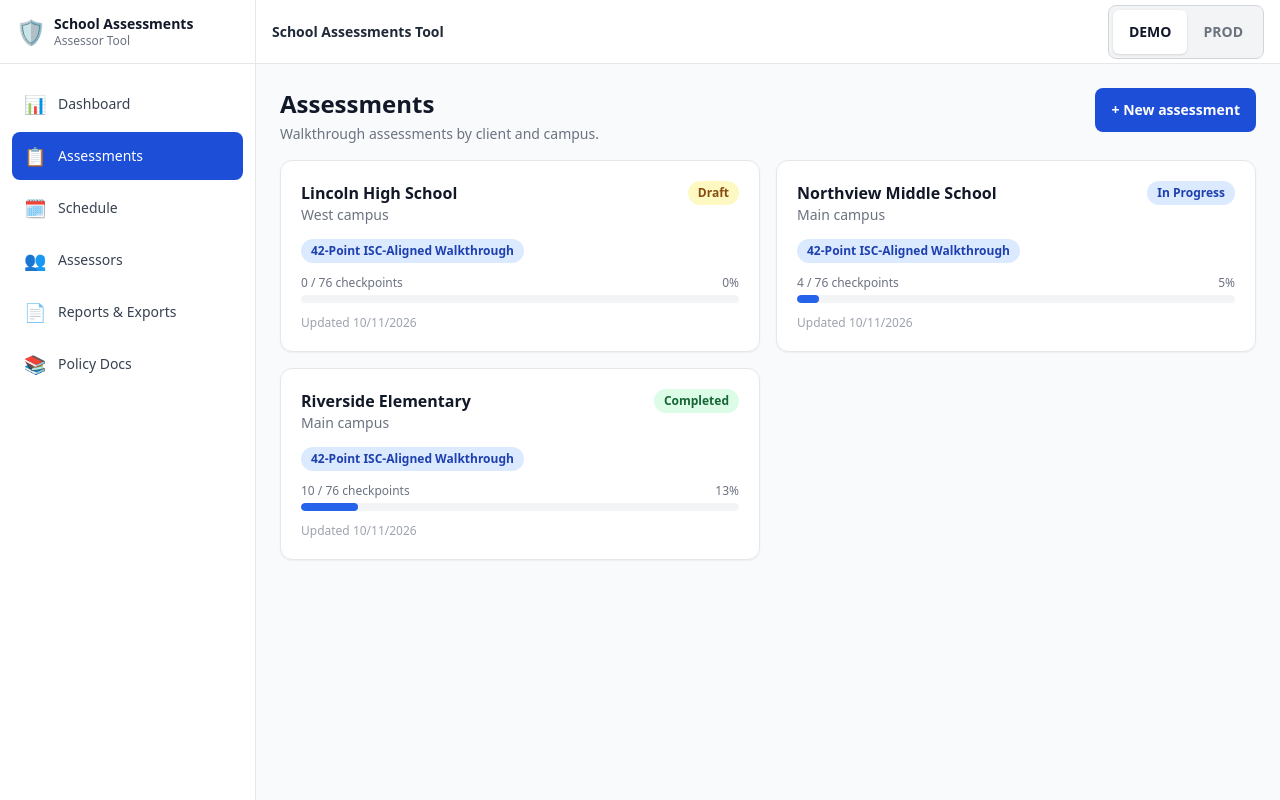
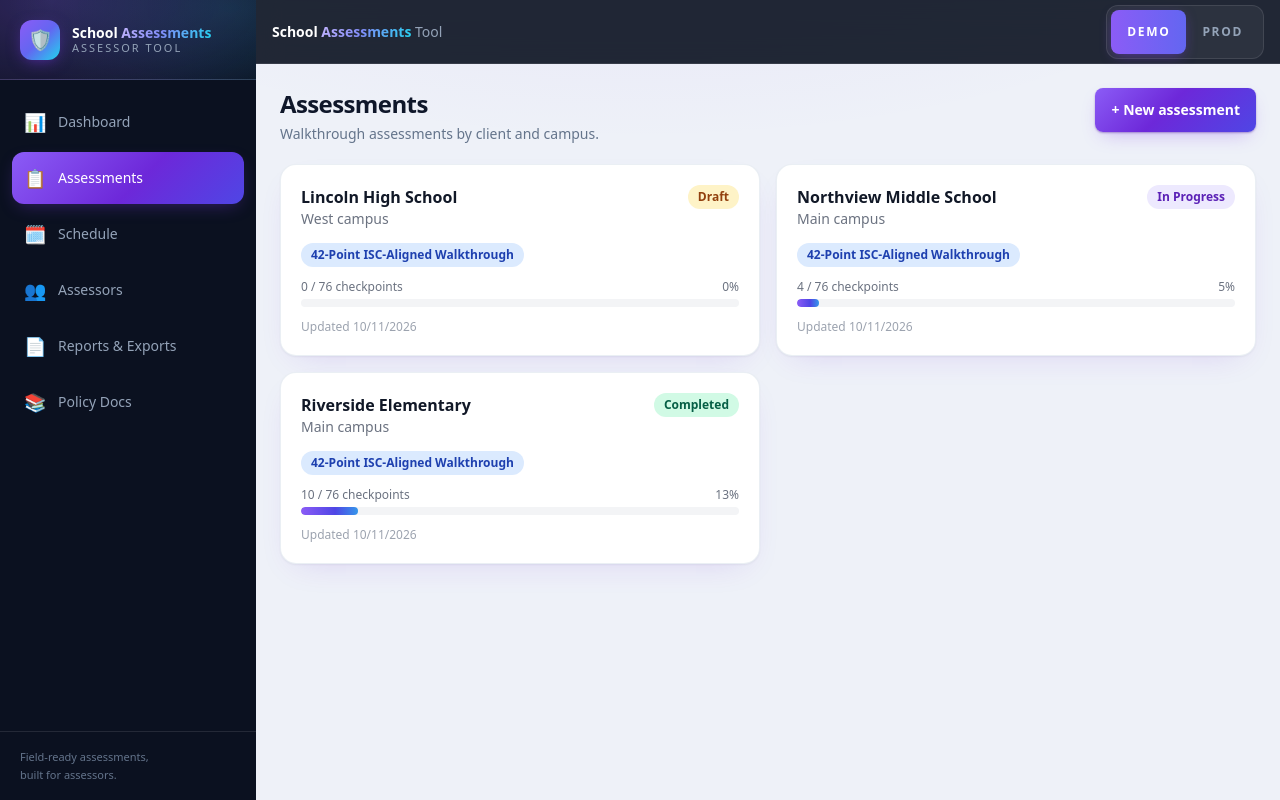
Before and after one commit to magoo853/school-assessments-tool, a Next.js app: page /assessments in a window 1280 px wide. Built offline with nearby package versions, Linux system fonts and the light colour scheme.

Commit message:
Aurora theme: dark futuristic chrome, violet/indigo gradient accents

```diff
--- a/app/assessments/[id]/page.tsx
+++ b/app/assessments/[id]/page.tsx
@@ -735,7 +735,7 @@ export default function TakerPage() {
             </div>
             <div className="mt-1 h-2 overflow-hidden rounded-full bg-gray-200">
               <div
-                className="h-full rounded-full bg-blue-600 transition-all"
+                className="h-full rounded-full bar-gradient transition-all"
                 style={{ width: `${pct}%` }}
               />
             </div>
--- a/app/assessments/page.tsx
+++ b/app/assessments/page.tsx
@@ -256,7 +256,7 @@ export default function AssessmentsPage() {
                     </div>
                     <div className="mt-1 h-2 overflow-hidden rounded-full bg-gray-100">
                       <div
-                        className="h-full rounded-full bg-blue-600 transition-all"
+                        className="h-full rounded-full bar-gradient transition-all"
                         style={{ width: `${pct}%` }}
                       />
                     </div>
--- a/app/assessors/page.tsx
+++ b/app/assessors/page.tsx
@@ -179,7 +179,7 @@ function AssessorCard({
         ) : (
           <div
             aria-hidden
-            className="flex h-16 w-16 shrink-0 items-center justify-center rounded-xl bg-blue-100 text-xl font-bold text-blue-800"
+            className="flex h-16 w-16 shrink-0 items-center justify-center rounded-xl bg-violet-100 text-xl font-bold text-violet-800"
           >
             {initials(a.name)}
           </div>
@@ -436,7 +436,7 @@ export default function AssessorsPage() {
               ) : (
                 <div
                   aria-hidden
-                  className="flex h-20 w-20 items-center justify-center rounded-xl bg-blue-100 text-2xl font-bold text-blue-800"
+                  className="flex h-20 w-20 items-center justify-center rounded-xl bg-violet-100 text-2xl font-bold text-violet-800"
                 >
                   {initials(form.name)}
                 </div>
--- a/app/globals.css
+++ b/app/globals.css
@@ -2,30 +2,80 @@
 @tailwind components;
 @tailwind utilities;
 
+/* ------------------------------------------------------------------ */
+/* School Assessments Tool — "Aurora" theme                             */
+/* Dark futuristic chrome (sidebar/header) over light field-readable   */
+/* content, with a violet→indigo signature gradient and cyan highlights.*/
+/* ------------------------------------------------------------------ */
+
 body {
-  @apply bg-gray-50 text-gray-900 antialiased;
+  @apply bg-[#EEF1F8] text-slate-900 antialiased;
+  background-image:
+    radial-gradient(60rem 24rem at 50% -8rem, rgba(124, 58, 237, 0.08), transparent 70%);
+  background-repeat: no-repeat;
 }
 
-/* Brand theming: --brand* custom properties drive .btn-brand and the
- * active nav item. Defaults below; a theme provider may override per client. */
 :root {
-  --brand: #1d4ed8;
-  --brand-dark: #1e40af;
+  --brand: #7c3aed;
+  --brand-dark: #6d28d9;
   --brand-contrast: #ffffff;
+  --brand-glow: rgba(124, 58, 237, 0.4);
+  --chrome: #0b1120; /* deep space navy for sidebar/header */
 }
 
+/* Signature gradient button */
 .btn-brand {
-  background-color: var(--brand);
+  background: linear-gradient(135deg, #8b5cf6 0%, #6d28d9 45%, #4f46e5 100%);
   color: var(--brand-contrast);
+  box-shadow:
+    0 1px 2px rgba(76, 29, 149, 0.4),
+    0 8px 20px -8px var(--brand-glow);
+  transition: transform 0.12s ease, box-shadow 0.15s ease, filter 0.15s ease;
 }
 .btn-brand:hover {
-  background-color: var(--brand-dark);
+  filter: brightness(1.08);
+  box-shadow:
+    0 1px 2px rgba(76, 29, 149, 0.4),
+    0 12px 26px -8px var(--brand-glow);
+  transform: translateY(-1px);
+}
+.btn-brand:active {
+  transform: translateY(0);
 }
 .btn-brand:disabled {
   opacity: 0.5;
+  transform: none;
 }
 
+/* Active nav item */
 aside nav a.bg-brand-active {
-  background-color: var(--brand);
+  background: linear-gradient(135deg, #8b5cf6 0%, #6d28d9 55%, #4f46e5 100%);
   color: var(--brand-contrast);
+  box-shadow: 0 6px 18px -6px var(--brand-glow);
 }
+
+/* Gradient text for wordmarks and hero numbers */
+.text-gradient {
+  background: linear-gradient(115deg, #c4b5fd 0%, #818cf8 45%, #22d3ee 100%);
+  -webkit-background-clip: text;
+  background-clip: text;
+  color: transparent;
+}
+
+/* Gradient progress bars */
+.bar-gradient {
+  background: linear-gradient(90deg, #8b5cf6, #4f46e5 60%, #22d3ee 130%);
+}
+
+/* Subtle dark-chrome glow used behind the sidebar logo */
+.chrome-glow {
+  background:
+    radial-gradient(24rem 12rem at 20% 0%, rgba(139, 92, 246, 0.28), transparent 70%),
+    radial-gradient(20rem 10rem at 90% 10%, rgba(34, 211, 238, 0.14), transparent 70%);
+}
+
+/* Focus rings follow the brand */
+*:focus-visible {
+  outline: 2px solid #8b5cf6;
+  outline-offset: 2px;
+}
--- a/app/reports/clery/[id]/page.tsx
+++ b/app/reports/clery/[id]/page.tsx
@@ -359,7 +359,7 @@ export default function CleryEditorPage() {
             onClick={() => setYear(y)}
             className={`min-h-[44px] flex-1 rounded-lg border px-4 py-2.5 text-sm font-semibold sm:flex-none sm:px-6 ${
               activeYear === y
-                ? "border-blue-600 bg-blue-600 text-white"
+                ? "border-blue-600 bar-gradient text-white"
                 : "border-gray-300 bg-white text-gray-700 hover:bg-gray-50"
             }`}
           >
@@ -436,7 +436,7 @@ export default function CleryEditorPage() {
                 <div className="flex items-start gap-3">
                   <input
                     type="checkbox"
-                    className="mt-1 h-6 w-6 shrink-0 accent-blue-600"
+                    className="mt-1 h-6 w-6 shrink-0 accent-violet-600"
                     checked={checked}
                     onChange={(e) => toggleDisclosure(def.key, e.target.checked)}
                     aria-label={def.label}
--- a/app/reports/clery/page.tsx
+++ b/app/reports/clery/page.tsx
@@ -13,7 +13,7 @@ function ProgressBar({ value, max }: { value: number; max: number }) {
   const pct = max === 0 ? 0 : Math.round((value / max) * 100);
   return (
     <div className="mt-1 h-2 w-full overflow-hidden rounded-full bg-gray-200">
-      <div className="h-full rounded-full bg-blue-600" style={{ width: `${pct}%` }} />
+      <div className="h-full rounded-full bar-gradient" style={{ width: `${pct}%` }} />
     </div>
   );
 }
--- a/components/AssessorCard.tsx
+++ b/components/AssessorCard.tsx
@@ -50,7 +50,7 @@ function Photo({ a, size }: { a: Assessor; size: "sm" | "md" }) {
   return (
     <div
       aria-hidden
-      className={`${cls} flex shrink-0 items-center justify-center rounded-xl bg-blue-100 font-bold text-blue-800`}
+      className={`${cls} flex shrink-0 items-center justify-center rounded-xl bg-violet-100 font-bold text-violet-800`}
     >
       {initials(a.name)}
     </div>
--- a/components/ScheduleCalendar.tsx
+++ b/components/ScheduleCalendar.tsx
@@ -14,7 +14,7 @@ import { AssessorCompact, AssessorUnassigned } from "@/components/AssessorCard";
 import { db } from "@/lib/store";
 
 const STATUS_TONE: Record<ScheduleStatus, string> = {
-  scheduled: "bg-blue-500",
+  scheduled: "bg-violet-500",
   in_progress: "bg-amber-500",
   completed: "bg-green-500",
   cancelled: "bg-gray-300",
@@ -117,14 +117,14 @@ export default function ScheduleCalendar({ items }: { items: ScheduleItem[] }) {
                 aria-label={`${key}, ${dayItems.length} visit(s)`}
                 className={`flex min-h-[48px] flex-col items-center justify-start rounded-lg border pt-1.5 transition ${
                   isSelected
-                    ? "border-blue-500 bg-blue-50"
+                    ? "border-violet-500 bg-violet-50"
                     : isToday
                       ? "border-gray-300 bg-white ring-1 ring-gray-300"
                       : "border-transparent bg-white hover:border-gray-200"
                 }`}
               >
                 <span
-                  className={`text-sm ${isSelected ? "font-bold text-blue-800" : "text-gray-700"}`}
+                  className={`text-sm ${isSelected ? "font-bold text-violet-800" : "text-gray-700"}`}
                 >
                   {Number(key.slice(8))}
                 </span>
--- a/components/Shell.tsx
+++ b/components/Shell.tsx
@@ -28,10 +28,10 @@ function NavLinks({ onNavigate }: { onNavigate?: () => void }) {
             key={item.href}
             href={item.href}
             onClick={onNavigate}
-            className={`flex items-center gap-3 rounded-lg px-3 py-2.5 text-sm font-medium transition-colors ${
+            className={`flex items-center gap-3 rounded-xl px-3 py-3 text-sm font-medium transition-all ${
               active
                 ? "bg-brand-active"
-                : "text-gray-700 hover:bg-gray-100"
+                : "text-slate-400 hover:bg-white/5 hover:text-white"
             }`}
           >
             <span className="text-lg" aria-hidden>
@@ -60,67 +60,91 @@ export default function Shell({ children }: { children: React.ReactNode }) {
   }, []);
   return (
     <div className="min-h-screen">
-      {/* Desktop sidebar */}
-      <aside className="fixed inset-y-0 left-0 hidden w-64 border-r border-gray-200 bg-white md:block">
-        <div className="flex h-16 items-center gap-2 border-b border-gray-200 px-4">
-          <span className="text-2xl" aria-hidden>
+      {/* Desktop sidebar — dark chrome */}
+      <aside className="fixed inset-y-0 left-0 hidden w-64 flex-col bg-[#0B1120] md:flex">
+        <div className="chrome-glow flex h-20 items-center gap-3 border-b border-white/10 px-5">
+          <span
+            aria-hidden
+            className="flex h-10 w-10 items-center justify-center rounded-xl bg-gradient-to-br from-violet-500 via-indigo-500 to-cyan-400 text-xl shadow-[0_4px_16px_-4px_rgba(124,58,237,0.6)]"
+          >
             🛡️
           </span>
           <div>
-            <p className="text-sm font-bold leading-tight">School Assessments</p>
-            <p className="text-xs text-gray-500 leading-tight">Assessor Tool</p>
+            <p className="text-sm font-bold leading-tight text-white">
+              School <span className="text-gradient">Assessments</span>
+            </p>
+            <p className="text-[11px] uppercase tracking-[0.18em] text-slate-400 leading-tight">
+              Assessor Tool
+            </p>
           </div>
         </div>
-        <NavLinks />
+        <div className="flex-1 overflow-y-auto">
+          <NavLinks />
+        </div>
+        <div className="border-t border-white/10 px-5 py-4">
+          <p className="text-[11px] leading-relaxed text-slate-500">
+            Field-ready assessments,
+            <br />
+            built for assessors.
+          </p>
+        </div>
       </aside>
 
       {/* Mobile drawer */}
       {drawerOpen && (
         <div className="fixed inset-0 z-40 md:hidden">
           <div
-            className="absolute inset-0 bg-black/40"
+            className="absolute inset-0 bg-black/60 backdrop-blur-sm"
             onClick={() => setDrawerOpen(false)}
           />
-          <aside className="absolute inset-y-0 left-0 w-72 bg-white shadow-xl">
-            <div className="flex h-16 items-center justify-between border-b border-gray-200 px-4">
-              <div className="flex items-center gap-2">
-                <span className="text-2xl" aria-hidden>
+          <aside className="absolute inset-y-0 left-0 flex w-72 flex-col bg-[#0B1120] shadow-2xl">
+            <div className="chrome-glow flex h-20 items-center justify-between border-b border-white/10 px-4">
+              <div className="flex items-center gap-3">
+                <span
+                  aria-hidden
+                  className="flex h-10 w-10 items-center justify-center rounded-xl bg-gradient-to-br from-violet-500 via-indigo-500 to-cyan-400 text-xl"
+                >
                   🛡️
                 </span>
-                <p className="text-sm font-bold">School Assessments</p>
+                <p className="text-sm font-bold text-white">
+                  School <span className="text-gradient">Assessments</span>
+                </p>
               </div>
               <button
                 onClick={() => setDrawerOpen(false)}
-                className="rounded-lg p-2 text-gray-500 hover:bg-gray-100"
+                className="flex min-h-[44px] min-w-[44px] items-center justify-center rounded-xl text-slate-400 hover:bg-white/10 hover:text-white"
                 aria-label="Close menu"
               >
                 ✕
               </button>
             </div>
-            <NavLinks onNavigate={() => setDrawerOpen(false)} />
+            <div className="flex-1 overflow-y-auto">
+              <NavLinks onNavigate={() => setDrawerOpen(false)} />
+            </div>
           </aside>
         </div>
       )}
 
       {/* Main column */}
       <div className="md:pl-64">
-        <header className="sticky top-0 z-30 flex h-16 items-center gap-3 border-b border-gray-200 bg-white/95 px-4 backdrop-blur">
+        <header className="sticky top-0 z-30 flex h-16 items-center gap-3 border-b border-white/10 bg-[#0B1120]/90 px-4 backdrop-blur-md">
           <button
-            className="rounded-lg p-2 text-gray-600 hover:bg-gray-100 md:hidden"
+            className="flex min-h-[44px] min-w-[44px] items-center justify-center rounded-xl text-slate-300 hover:bg-white/10 hover:text-white md:hidden"
             onClick={() => setDrawerOpen(true)}
             aria-label="Open menu"
           >
             ☰
           </button>
-          <p className="text-sm font-semibold text-gray-800">
-            School Assessments Tool
+          <p className="text-sm font-semibold text-white">
+            School <span className="text-gradient">Assessments</span>{" "}
+            <span className="font-normal text-slate-400">Tool</span>
           </p>
           {/* Demo / Prod segmented control */}
           <div className="ml-auto">
             <div
               role="group"
               aria-label="Demo or prod mode"
-              className="flex rounded-lg border border-gray-300 bg-gray-100 p-1"
+              className="flex rounded-xl border border-white/10 bg-white/5 p-1"
             >
               {(["demo", "prod"] as const).map((m) => (
                 <button
@@ -128,10 +152,10 @@ export default function Shell({ children }: { children: React.ReactNode }) {
                   type="button"
                   onClick={() => setMode(m)}
                   aria-pressed={mode === m}
-                  className={`flex min-h-[44px] items-center justify-center rounded-md px-4 text-sm font-semibold transition-colors ${
+                  className={`flex min-h-[44px] items-center justify-center rounded-lg px-4 text-xs font-bold tracking-[0.14em] transition-all ${
                     mode === m
-                      ? "bg-white text-gray-900 shadow"
-                      : "text-gray-500 hover:text-gray-800"
+                      ? "bg-gradient-to-r from-violet-500 to-indigo-500 text-white shadow-[0_4px_14px_-4px_rgba(124,58,237,0.6)]"
+                      : "text-slate-400 hover:text-white"
                   }`}
                 >
                   {m === "demo" ? "DEMO" : "PROD"}
--- a/components/ui.tsx
+++ b/components/ui.tsx
@@ -15,7 +15,7 @@ export function Card({
 }) {
   return (
     <section
-      className={`rounded-xl border border-gray-200 bg-white p-4 shadow-sm md:p-5 ${className}`}
+      className={`rounded-2xl border border-slate-200/70 bg-white p-4 shadow-[0_1px_2px_rgba(15,23,42,0.05),0_12px_32px_-16px_rgba(109,40,217,0.18)] md:p-5 ${className}`}
     >
       {children}
     </section>
@@ -32,10 +32,10 @@ export function PageHeader({
   actions?: React.ReactNode;
 }) {
   return (
-    <div className="mb-4 flex flex-wrap items-start justify-between gap-3">
+    <div className="mb-5 flex flex-wrap items-start justify-between gap-3">
       <div>
-        <h1 className="text-2xl font-bold">{title}</h1>
-        {subtitle && <p className="mt-1 text-sm text-gray-500">{subtitle}</p>}
+        <h1 className="text-2xl font-bold tracking-tight text-slate-900">{title}</h1>
+        {subtitle && <p className="mt-1 text-sm text-slate-500">{subtitle}</p>}
       </div>
       {actions && <div className="flex flex-wrap gap-2">{actions}</div>}
     </div>
@@ -54,7 +54,8 @@ export function Btn({
 }) {
   const styles: Record<BtnVariant, string> = {
     primary: "btn-brand font-semibold",
-    ghost: "border border-gray-300 bg-white text-gray-700 hover:bg-gray-50 font-medium",
+    ghost:
+      "border border-slate-300 bg-white text-slate-700 hover:border-violet-300 hover:text-violet-700 hover:bg-violet-50/50 font-medium",
     danger:
       "border border-red-300 bg-white text-red-700 hover:bg-red-50 font-medium",
   };
@@ -69,11 +70,14 @@ export function Btn({
 }
 
 const TONES: Record<string, string> = {
-  gray: "bg-gray-100 text-gray-700",
+  gray: "bg-slate-100 text-slate-700",
   blue: "bg-blue-100 text-blue-800",
-  green: "bg-green-100 text-green-800",
-  yellow: "bg-yellow-100 text-yellow-800",
-  red: "bg-red-100 text-red-800",
+  violet: "bg-violet-100 text-violet-800",
+  indigo: "bg-indigo-100 text-indigo-800",
+  green: "bg-emerald-100 text-emerald-800",
+  yellow: "bg-amber-100 text-amber-800",
+  red: "bg-rose-100 text-rose-800",
+  cyan: "bg-cyan-100 text-cyan-800",
 };
 
 export function Badge({
@@ -103,10 +107,12 @@ export function StatusPill({ status }: { status: string }) {
     status === "completed"
       ? "green"
       : status === "in_progress"
-        ? "blue"
+        ? "violet"
         : status === "cancelled" || status === "declined"
           ? "gray"
-          : "yellow";
+          : status === "scheduled"
+            ? "cyan"
+            : "yellow";
   const label = status
     .split("_")
     .map((w) => w.charAt(0).toUpperCase() + w.slice(1))
@@ -133,7 +139,7 @@ export function Field({
 }
 
 export const inputCls =
-  "w-full min-h-[44px] rounded-lg border border-gray-300 bg-white px-3 py-2.5 text-sm outline-none placeholder:text-gray-400 focus:border-blue-600 focus:ring-2 focus:ring-blue-100";
+  "w-full min-h-[44px] rounded-xl border border-slate-300 bg-white px-3 py-2.5 text-sm text-slate-900 outline-none placeholder:text-slate-400 focus:border-violet-500 focus:ring-2 focus:ring-violet-100";
 
 export function EmptyState({
   title,
@@ -145,9 +151,9 @@ export function EmptyState({
   action?: React.ReactNode;
 }) {
   return (
-    <div className="rounded-xl border border-dashed border-gray-300 bg-white p-8 text-center">
-      <p className="font-semibold text-gray-800">{title}</p>
-      {body && <p className="mx-auto mt-1 max-w-md text-sm text-gray-500">{body}</p>}
+    <div className="rounded-2xl border border-dashed border-violet-300 bg-gradient-to-b from-violet-50/60 to-white p-8 text-center">
+      <p className="font-semibold text-slate-800">{title}</p>
+      {body && <p className="mx-auto mt-1 max-w-md text-sm text-slate-500">{body}</p>}
       {action && <div className="mt-4 flex justify-center">{action}</div>}
     </div>
   );
```
